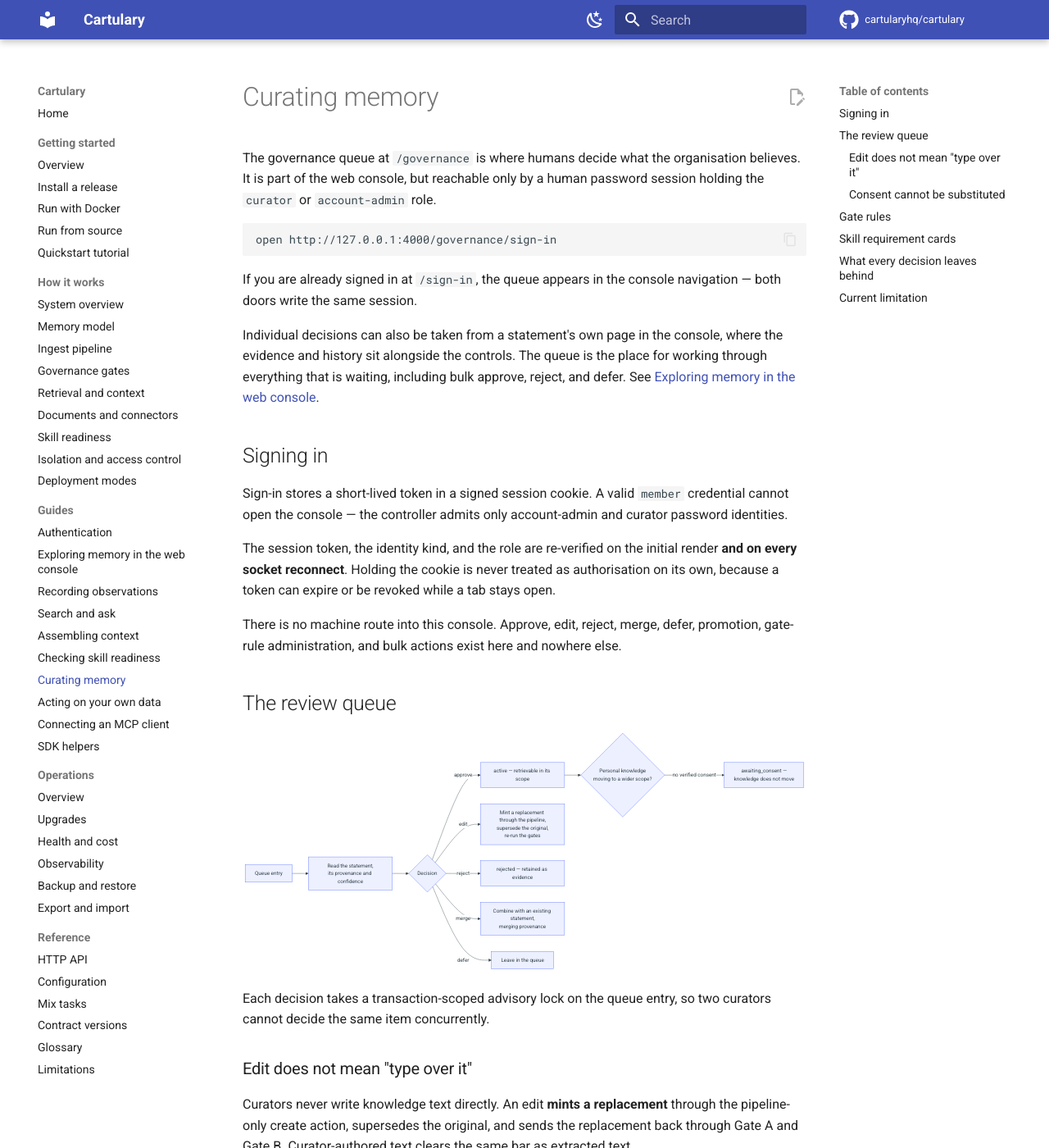
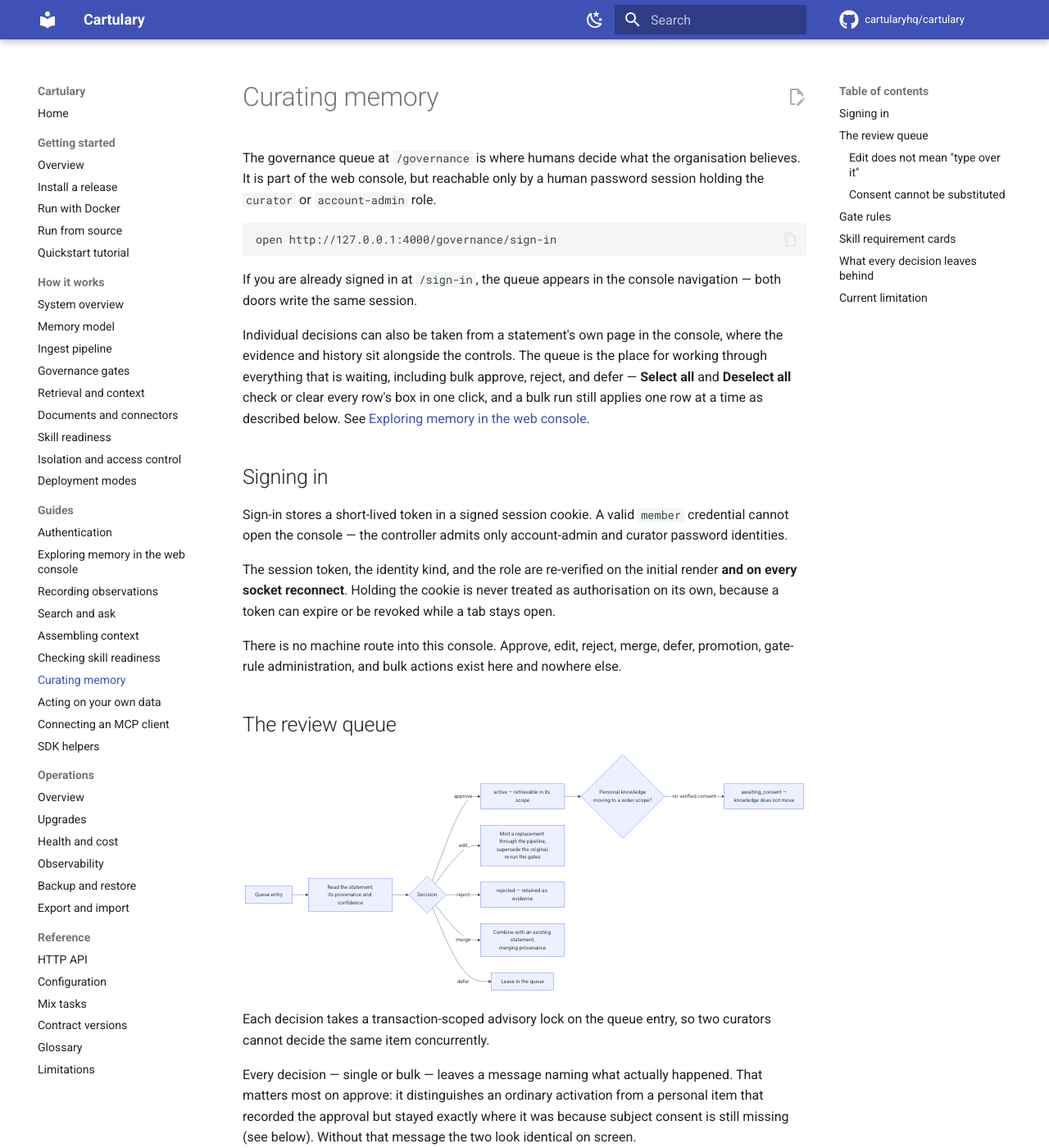
Before and after one commit to cartularyhq/cartulary, an MkDocs documentation site: the page built from docs/guides/governance-console.md, in a window 1280 px wide and 1400 px high. Shown: the whole window at 82% size. Built offline with MkDocs 1.6.1 and Material for MkDocs 9.7.7, drawn with Linux system fonts in a browser that asks for light colours; comment, search, counter and statistics services are not loaded; some of the changed text lies outside the part shown.

Commit message:
fix(governance): surface decision outcomes, add select-all, resolve conflicts inline
Every queued item that is `awaiting_consent`/`personal`/`scope` makes Approve
look broken: the operation layer correctly refuses to activate it without
verified subject consent, but re-writes the same state and the handler
discarded the result, so nothing visible happened. `decide`/`bulk` now flash
the actual outcome, distinguishing a real approval from a recorded decision
that's still waiting on consent.

Also adds Select all/Deselect all to the bulk toolbar (checkboxes are now
server-controlled via a `@selected_ids` assign), and resolves a queue row's
`conflict_knowledge_ids` to the conflicting statements themselves so a curator
can judge a conflict without leaving the card — matching the pattern the
per-statement page already uses for cross-references.

Adds `lazy_html` as a test dep: this is the first LiveView-level test in the
suite, and Phoenix.LiveViewTest requires it.

Co-Authored-By: Claude Sonnet 5 <noreply@anthropic.com>

```diff
--- a/docs/guides/governance-console.md
+++ b/docs/guides/governance-console.md
@@ -16,7 +16,9 @@ navigation — both doors write the same session.
 Individual decisions can also be taken from a statement's own page in the
 console, where the evidence and history sit alongside the controls. The queue
 is the place for working through everything that is waiting, including bulk
-approve, reject, and defer. See
+approve, reject, and defer — **Select all** and **Deselect all** check or
+clear every row's box in one click, and a bulk run still applies one row at a
+time as described below. See
 [Exploring memory in the web console](web-console.md).
 
 ## Signing in
@@ -51,6 +53,16 @@ flowchart LR
 
 Each decision takes a transaction-scoped advisory lock on the queue entry, so
 two curators cannot decide the same item concurrently.
+
+Every decision — single or bulk — leaves a message naming what actually
+happened. That matters most on approve: it distinguishes an ordinary
+activation from a personal item that recorded the approval but stayed exactly
+where it was because subject consent is still missing (see below). Without
+that message the two look identical on screen.
+
+A card that conflicts with existing knowledge shows the statements it
+conflicts with directly, not just their ids, so a curator can judge the
+disagreement without leaving the card.
 
 ### Edit does not mean "type over it"
 
```
Also changed, not shown: specs/architecture/browser-console.md (+11 -0 lines), 4 other files.
